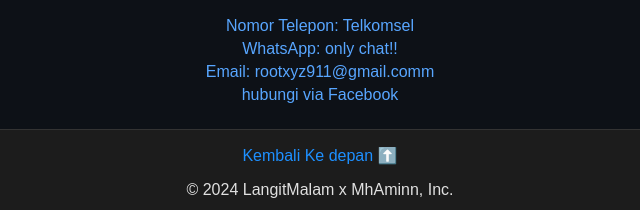
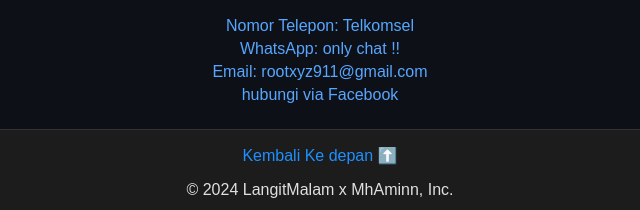
Before and after one commit to MhAminnn/MhAminnn-tiktok.github.io, a plain HTML site: page tentang.html in a window 1280 px wide. Shown: the part 429-639 px from the top of the page, 320-960 px from the left. Drawn offline with Linux system fonts and the light colour scheme.

Commit message:
tentang.html

```diff
--- a/tentang.html
+++ b/tentang.html
@@ -16,8 +16,8 @@
         <div class="contact-info">
             <h3>kontak Saya</h3>
             <a href="tel:+625299613785">Nomor Telepon: Telkomsel</a>
-            <a href="https://wa.me/qr/ACAFKWWMZGUTH1">WhatsApp: only chat!! </a>
-            <a href="mailto:email@example.com">Email: rootxyz911@gmail.comm</a>
+            <a href="https://wa.me/qr/ACAFKWWMZGUTH1">WhatsApp: only chat !! </a>
+            <a href="mailto:email@example.com">Email: rootxyz911@gmail.com</a>
             <a href="https://www.facebook.com/Pperompak?mibextid=kFxxJD">hubungi via Facebook</a>
         </div>
     </div>
```
